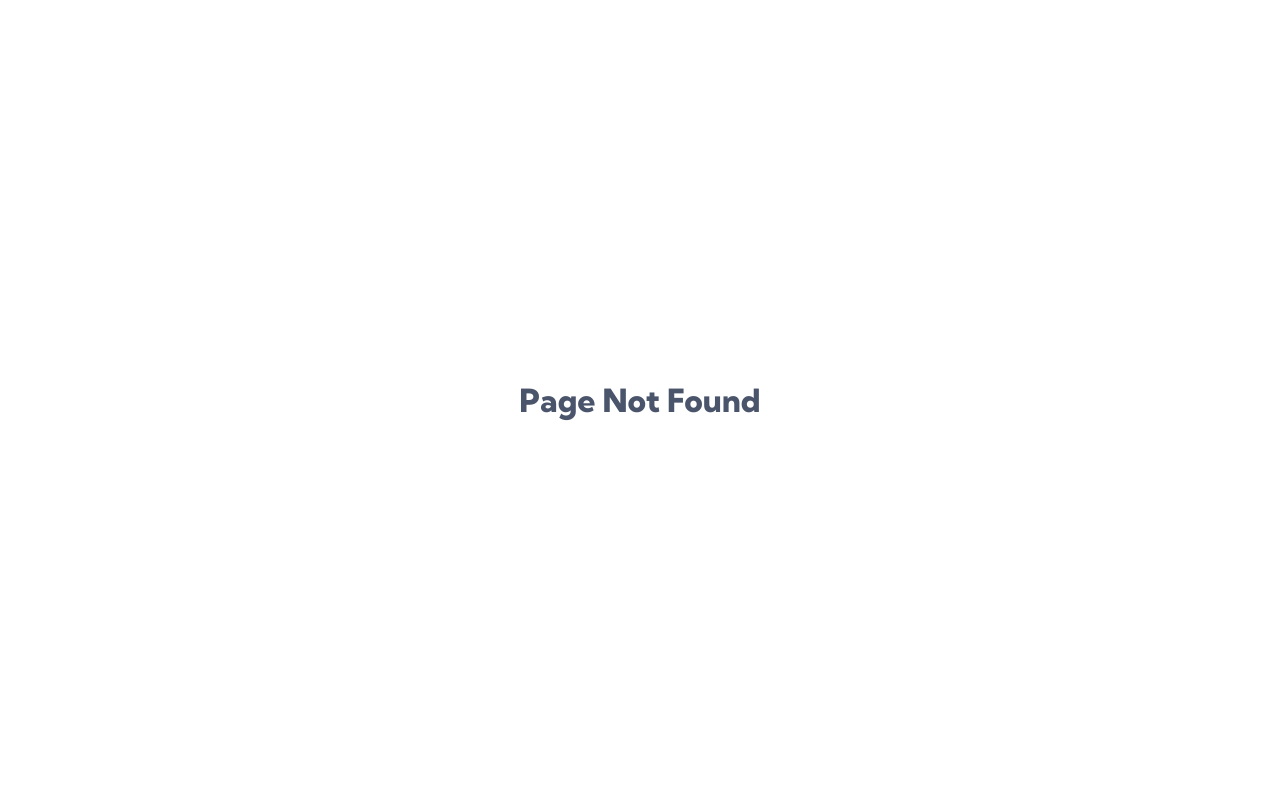
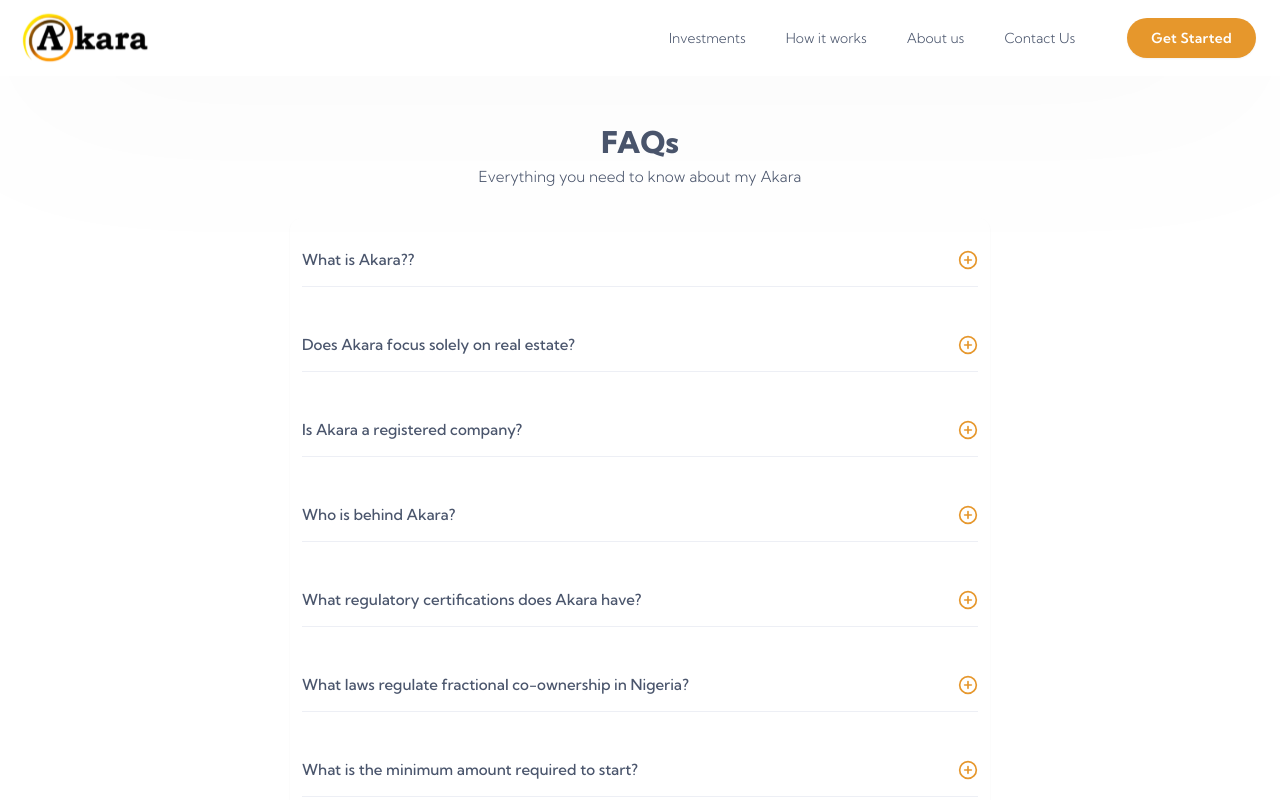
Before and after one commit to JohnOmoseni/akara-website, a React (Vite) app: page /faqs in a window 1280 px wide. Built offline with nearby package versions, Linux system fonts and the light colour scheme.

Commit message:
chore: made content changes

```diff
--- a/src/App.tsx
+++ b/src/App.tsx
@@ -6,6 +6,7 @@
 import Home from "./app/(home)/page";
 import ErrorBoundary from "./components/fallback/Error";
 import AppContextProvider from "./context/AppContext";
+import FAQs from "./app/faqs/page";
 
 function App() {
 	return (
@@ -16,6 +17,8 @@
 						<Route element={<LayoutProvider />}>
 							<Route path="*" element={<NotFound />} />
 							<Route index element={<Home />} />
+
+							<Route path="/faqs" element={<FAQs />} />
 
 							<Route
 								path="/policy"
--- a/src/app/(home)/_sections/FAQ.tsx
+++ b/src/app/(home)/_sections/FAQ.tsx
@@ -6,6 +6,7 @@
 	AccordionTrigger,
 } from "@/components/ui/accordion";
 import { faqs } from "@/constants/pages";
+import { Link } from "react-router-dom";
 
 const FAQ = () => {
 	return (
@@ -36,6 +37,13 @@
 				))}
 			</div>
 
+			<Link
+				className="text-secondary  font-semibold text-base w-full text-center row-flex mt-7"
+				to="/faqs"
+			>
+				View more...
+			</Link>
+
 			<div id="contact" className="h-2" />
 
 			<div className="flex-column mt-8 sm:mt-12 bg-background-100 relative w-full items-center justify-center gap-2 py-10 px-2 md:pt-[min(2rem,_4%)] rounded-2xl overflow-hidden">
--- /dev/null
+++ b/src/app/faqs/page.tsx
@@ -0,0 +1,68 @@
+import Button from "@/components/reuseables/CustomButton";
+import {
+	Accordion,
+	AccordionContent,
+	AccordionItem,
+	AccordionTrigger,
+} from "@/components/ui/accordion";
+import { faqs } from "@/constants/pages";
+import { PolicyHeader } from "../policy/page";
+
+const FAQs = () => {
+	return (
+		<>
+			<PolicyHeader />
+
+			<main className="w-full py-8 max-[380px]:px-3.5 px-4 sm:pt-12 sm:px-[5%] sm:pb-[4rem]">
+				<div className="relative w-full">
+					<h2 className="text-center text-3xl mb-2">FAQs</h2>
+
+					<p className="max-sm:px-2 max-w-[50ch] mx-auto text-base text-center">
+						Everything you need to know about my Akara
+					</p>
+
+					<div className="faq mx-auto mt-8 w-[90%] max-w-[700px] self-center rounded-xl shadow-sm px-3">
+						{faqs?.map((item, idx) => (
+							<Accordion
+								type="single"
+								collapsible
+								className="w-full py-4"
+								key={idx}
+							>
+								<AccordionItem
+									value={`item-${idx}`}
+									className="border-border-100"
+								>
+									<AccordionTrigger className="font-medium text-base break-words text-left sm:w-full">
+										{item?.trigger}
+									</AccordionTrigger>
+									<AccordionContent>
+										<p className="max-w-[120ch] pr-2">{item.body1}</p>
+									</AccordionContent>
+								</AccordionItem>
+							</Accordion>
+						))}
+					</div>
+
+					<div className="flex-column mt-8 sm:mt-12 bg-background-100 relative w-full items-center justify-center gap-2 py-10 px-2 md:pt-[min(2rem,_4%)] rounded-2xl overflow-hidden">
+						<h3 className="text-center text-xl">Still have Questions?</h3>
+
+						<p className="max-sm:px-2 max-w-[60ch] text-center">
+							Can’t find the answer you’re looking for? Please chat to our
+							friendly team.
+						</p>
+
+						<a href={`mailto:hello@akara.ng`} className="">
+							<Button
+								title="Get in touch"
+								className="mt-6 sm:mt-8 rounded-lg w-full min-w-[200px]"
+							/>
+						</a>
+					</div>
+				</div>
+			</main>
+		</>
+	);
+};
+
+export default FAQs;
--- a/src/app/policy/page.tsx
+++ b/src/app/policy/page.tsx
@@ -74,7 +74,7 @@
 
 export default PrivacyPolicy;
 
-const PolicyHeader = () => {
+export const PolicyHeader = () => {
 	const { toggleMenu } = useAppContext();
 
 	return (
--- a/src/components/reuseables/CustomButton.tsx
+++ b/src/components/reuseables/CustomButton.tsx
@@ -14,7 +14,7 @@
 					"bg-white text-foreground disabled:bg-grey-100 hover:brightness-90",
 			},
 			size: {
-				default: "max-h-10 py-3 px-6",
+				default: "max-h-10 text-[0.87rem] py-3 px-6",
 				sm: "px-3 py-3",
 				lg: "py-4 px-8 min-w-[200px] text-base",
 			},
@@ -61,7 +61,7 @@
 			className={cn(
 				buttonVariants({ variant, size }),
 				className,
-				Icon && "gap-1"
+				Icon && "gap-1.5"
 			)}
 		>
 			{isLoading ? (
@@ -74,11 +74,11 @@
 			) : (
 				<>
 					{Icon && dir === "left" && (
-						<Icon className={cn("size-8 text-white mt-0.5", iconStyles)} />
+						<Icon className={cn("size-8 text-white mt-px", iconStyles)} />
 					)}
 					{title}
 					{Icon && dir === "right" && (
-						<Icon className={cn("w-8 text-white mt-px", iconStyles)} />
+						<Icon size={20} className={cn("text-white mt-px", iconStyles)} />
 					)}
 				</>
 			)}
--- a/src/constants/pages.tsx
+++ b/src/constants/pages.tsx
@@ -25,7 +25,7 @@
 	},
 	{
 		title: "Networth-Agnostic Entry Points",
-		body: "Begin your journey into the rewarding world of fractional real estate ownership with as little as N1,000. Enjoy weekly/monthly rental income along with appreciation in the value of your fractional ownership. \n Thanks to Akara, you no longer need to be wealthy before you can grow your wealth via real estate.",
+		body: "Begin your journey into the rewarding world of fractional real estate ownership with as little as ₦1,000. Enjoy weekly/monthly rental income along with appreciation in the value of your fractional ownership. \n Thanks to Akara, you no longer need to be wealthy before you can grow your wealth via real estate.",
 		icon: expertise,
 	},
 ];
```
